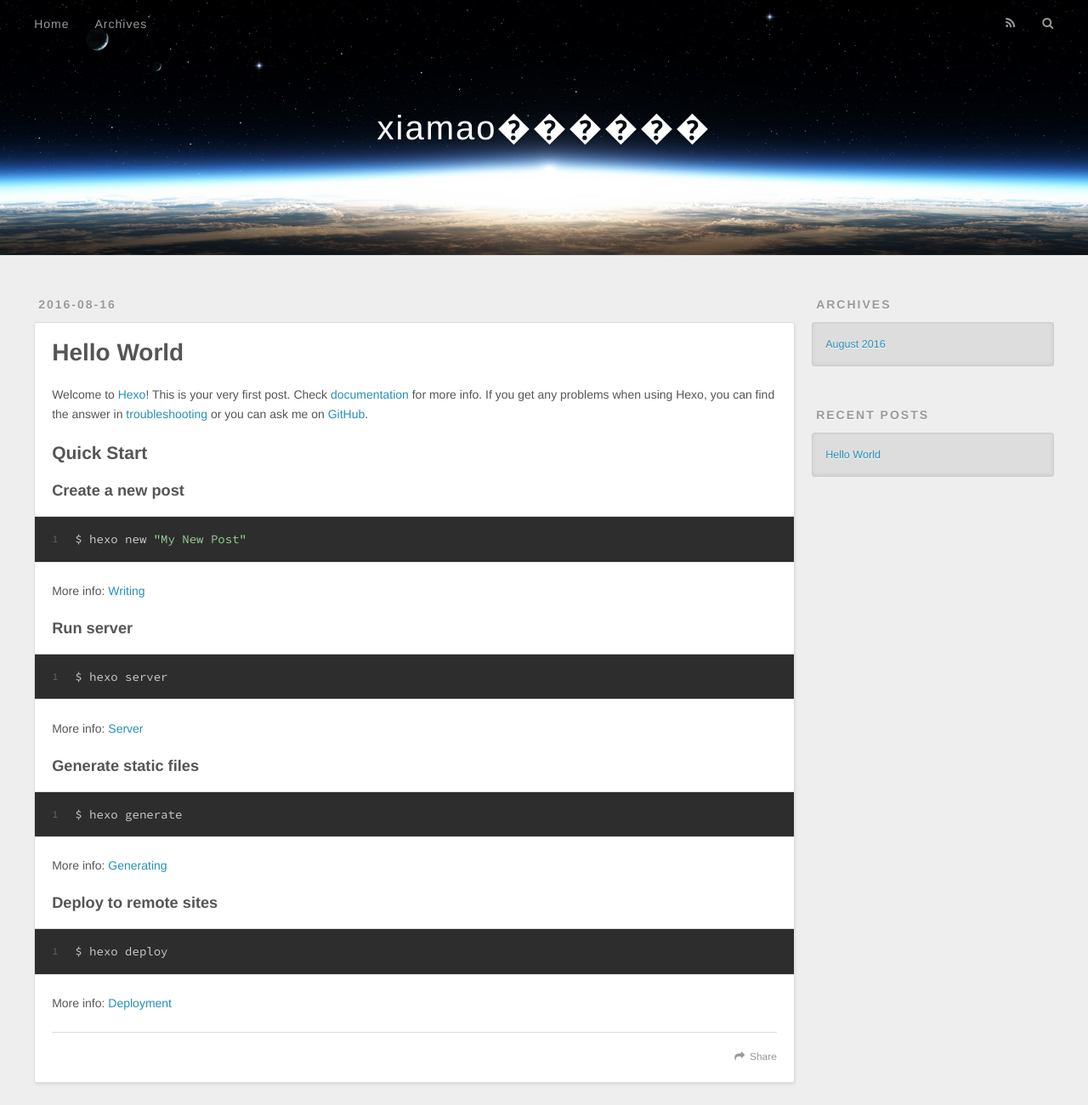
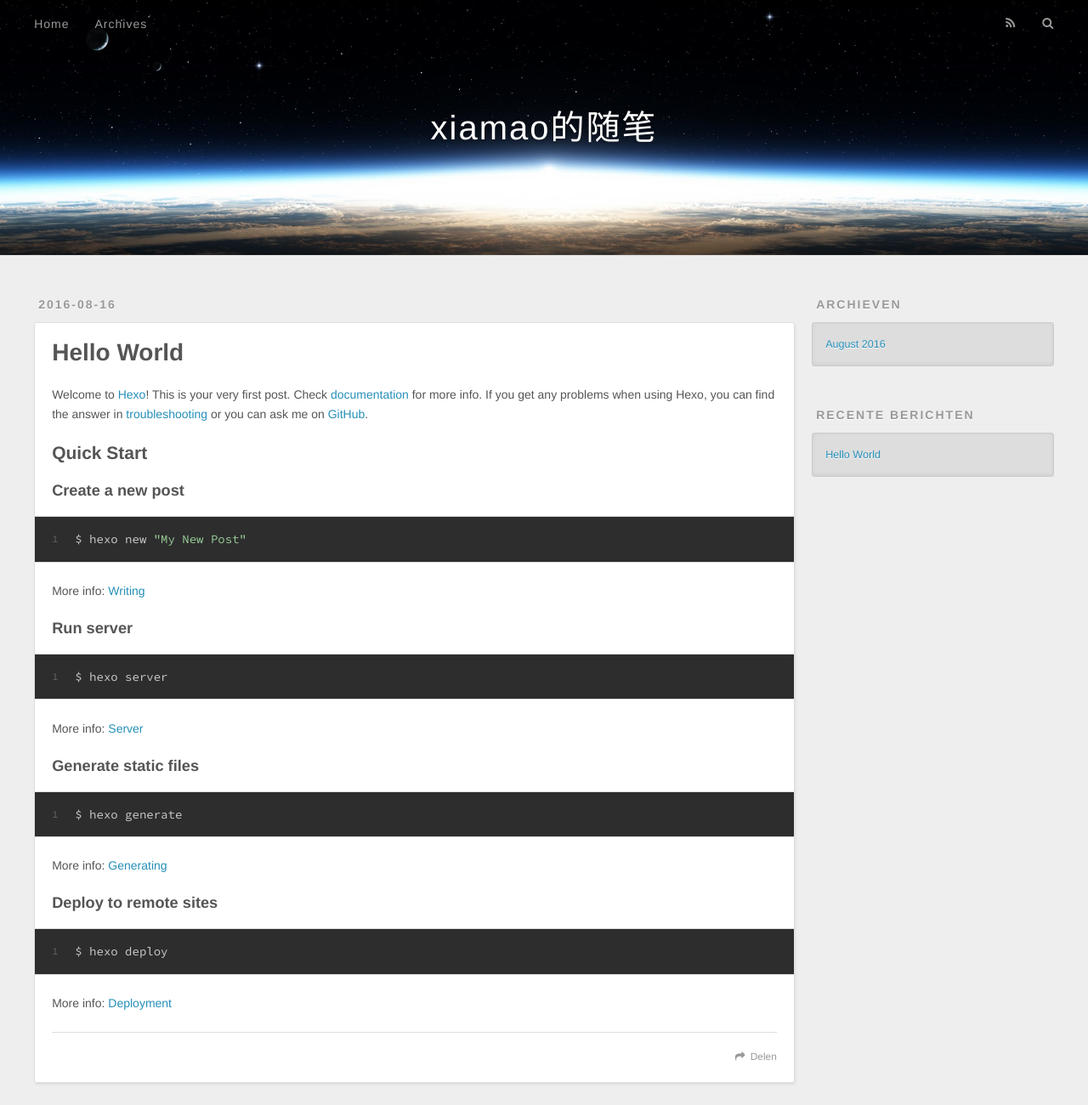
Before and after one commit to xiamao/xiamao.github.io, a plain HTML site: page index.html in a window 1280 px wide. Shown: the top 1300 px of the page at 85% size. Drawn offline with nearby package versions, Linux system fonts and the light colour scheme.

Commit message:
Site updated: 2016-08-16 11:09:37

```diff
--- a/index.html
+++ b/index.html
@@ -3,16 +3,16 @@
 <head>
   <meta charset="utf-8">
 
-  <title>xiamao������</title>
+  <title>xiamao的随笔</title>
   <meta name="viewport" content="width=device-width, initial-scale=1, maximum-scale=1">
   <meta property="og:type" content="website">
-<meta property="og:title" content="xiamao������">
+<meta property="og:title" content="xiamao的随笔">
 <meta property="og:url" content="http://yoursite.com/index.html">
-<meta property="og:site_name" content="xiamao������">
+<meta property="og:site_name" content="xiamao的随笔">
 <meta name="twitter:card" content="summary">
-<meta name="twitter:title" content="xiamao������">
+<meta name="twitter:title" content="xiamao的随笔">
 
-    <link rel="alternate" href="/atom.xml" title="xiamao������" type="application/atom+xml">
+    <link rel="alternate" href="/atom.xml" title="xiamao的随笔" type="application/atom+xml">
 
 
     <link rel="icon" href="/favicon.png">
@@ -33,7 +33,7 @@
   <div id="header-outer" class="outer">
     <div id="header-title" class="inner">
       <h1 id="logo-wrap">
-        <a href="/" id="logo">xiamao������</a>
+        <a href="/" id="logo">xiamao的随笔</a>
       </h1>
 
     </div>
@@ -50,7 +50,7 @@
 
           <a id="nav-rss-link" class="nav-icon" href="/atom.xml" title="RSS Feed"></a>
 
-        <a id="nav-search-btn" class="nav-icon" title="Search"></a>
+        <a id="nav-search-btn" class="nav-icon" title="Zoeken"></a>
       </nav>
       <div id="search-form-wrap">
         <form action="//google.com/search" method="get" accept-charset="UTF-8" class="search-form"><input type="search" name="q" results="0" class="search-form-input" placeholder="Search"><button type="submit" class="search-form-submit">&#xF002;</button><input type="hidden" name="sitesearch" value="http://yoursite.com"></form>
@@ -96,7 +96,7 @@
 
     </div>
     <footer class="article-footer">
-      <a data-url="http://yoursite.com/2016/08/16/hello-world/" data-id="cirww1gjc0000u8v96fe0xmw6" class="article-share-link">Share</a>
+      <a data-url="http://yoursite.com/2016/08/16/hello-world/" data-id="cirww4y0e000084v94oewxx1m" class="article-share-link">Delen</a>
 
 
     </footer>
@@ -121,7 +121,7 @@
 
 
   <div class="widget-wrap">
-    <h3 class="widget-title">Archives</h3>
+    <h3 class="widget-title">Archieven</h3>
     <div class="widget">
       <ul class="archive-list"><li class="archive-list-item"><a class="archive-list-link" href="/archives/2016/08/">August 2016</a></li></ul>
     </div>
@@ -131,7 +131,7 @@
 
 
   <div class="widget-wrap">
-    <h3 class="widget-title">Recent Posts</h3>
+    <h3 class="widget-title">Recente berichten</h3>
     <div class="widget">
       <ul>
 
```
Also changed, not shown: 2016/08/16/hello-world/index.html (+8 -8 lines), archives/2016/08/index.html (+9 -9 lines), archives/2016/index.html (+9 -9 lines), archives/index.html (+9 -9 lines).
